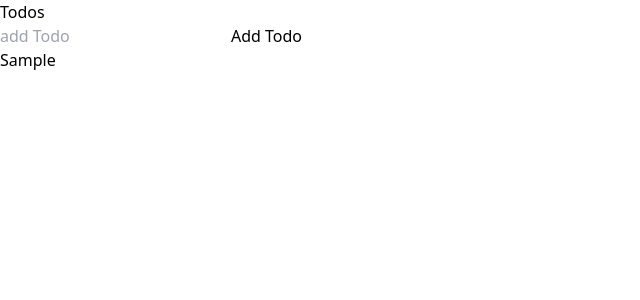
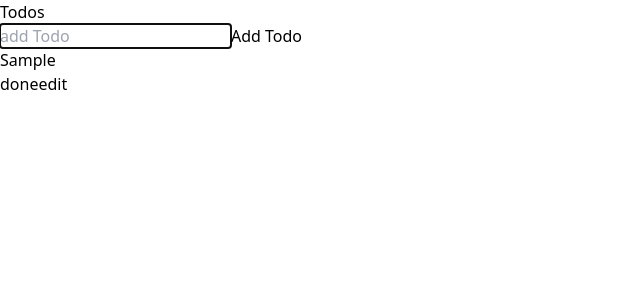
Before and after one commit to Kwayzaar/TodoApp, a React (Create React App) app: page / in a window 1280 px wide. Both pictures are taken after typing "Sample" into the empty fields and a click on the button "Add Todo". Shown: the top 300 px of the page, without its empty margins (0-640 px from the left). Built offline with nearby package versions, Linux system fonts and the light colour scheme.

Commit message:
completes all functions, needs styling

```diff
--- a/src/components/TodoForm.js
+++ b/src/components/TodoForm.js
@@ -1,7 +1,13 @@
-import React, { useState } from 'react'
+import React, { useState, useEffect, useRef } from 'react'
 
 function TodoForm(props) {
   const [value, setValue] = useState("");
+
+  const inputRef = useRef(null)
+
+  useEffect(() => {
+    inputRef.current.focus()
+  })
 
     const handleChange = (e) => {
       setValue(e.target.value)
@@ -16,7 +22,6 @@ function TodoForm(props) {
       })
 
       setValue("")
-
     }
 
     return (
@@ -26,6 +31,7 @@ function TodoForm(props) {
           <input
             value={value}
             onChange={handleChange}
+            ref={inputRef}
             type="text"
             placeholder="add Todo"
           />
--- a/src/components/TodoList.js
+++ b/src/components/TodoList.js
@@ -15,6 +15,20 @@ function TodoList() {
     setTodos(newTodos);
   }
 
+  const updateTodo = (todoId, newValue) => {
+    if(!newValue.text || /^\s*$/.test(newValue.text)) {
+      return;
+    }
+
+    setTodos(prev => prev.map(item => (item.id === todoId ? newValue : item)))
+  }
+
+  const removeTodo = (id) => {
+    const removeArr = [...todos].filter(todo => todo.id !== id)
+
+    setTodos(removeArr)
+  }
+
   const completeTodo = (id) => {
       let updatedTodos = todos.map(todo => {
         if (todo.id === id) {
@@ -29,7 +43,12 @@ function TodoList() {
     <div>
       <h1>Todos</h1>
       <TodoForm onSubmit={addTodo} />
-      <Todos todos={todos} completeTodo={completeTodo}/>
+      <Todos
+        todos={todos}
+        completeTodo={completeTodo}
+        removeTodo={removeTodo}
+        updateTodo={updateTodo}
+      />
     </div>
   )
 }
--- a/src/components/Todos.js
+++ b/src/components/Todos.js
@@ -1,22 +1,35 @@
 import React, { useState } from 'react'
 import TodoForm from './TodoForm'
 
-function Todos({ todos, completeTodo }) {
+function Todos({ todos, completeTodo, removeTodo, updateTodo }) {
   const [edit, setEdit] = useState({
     id: null,
     value: ""
   })
+
+  const submitUpdate = value => {
+    updateTodo(edit.id, value)
+    setEdit({
+      id: null,
+      value: ''
+    })
+  }
+
+  if (edit.id) {
+    return <TodoForm edit={edit} onSubmit={submitUpdate} />
+  }
 
   return todos.map((todo, index) => (
     <div
       className={todo.isComplete ? "todo-row complete" : 'todo-row'}
       key={index}
     >
-      <div key={todo.id} onClick={() => completeTodo(todo.idd)}>
+      <div key={todo.id} onClick={() => completeTodo(todo.id)}>
         {todo.text}
       </div>
       <div className="icons">
-
+        <button onClick={() => removeTodo(todo.id)}>done</button>
+        <button onClick={() => setEdit({ id: todo.id, value: todo.text})}>edit</button>
       </div>
 
     </div>
```
